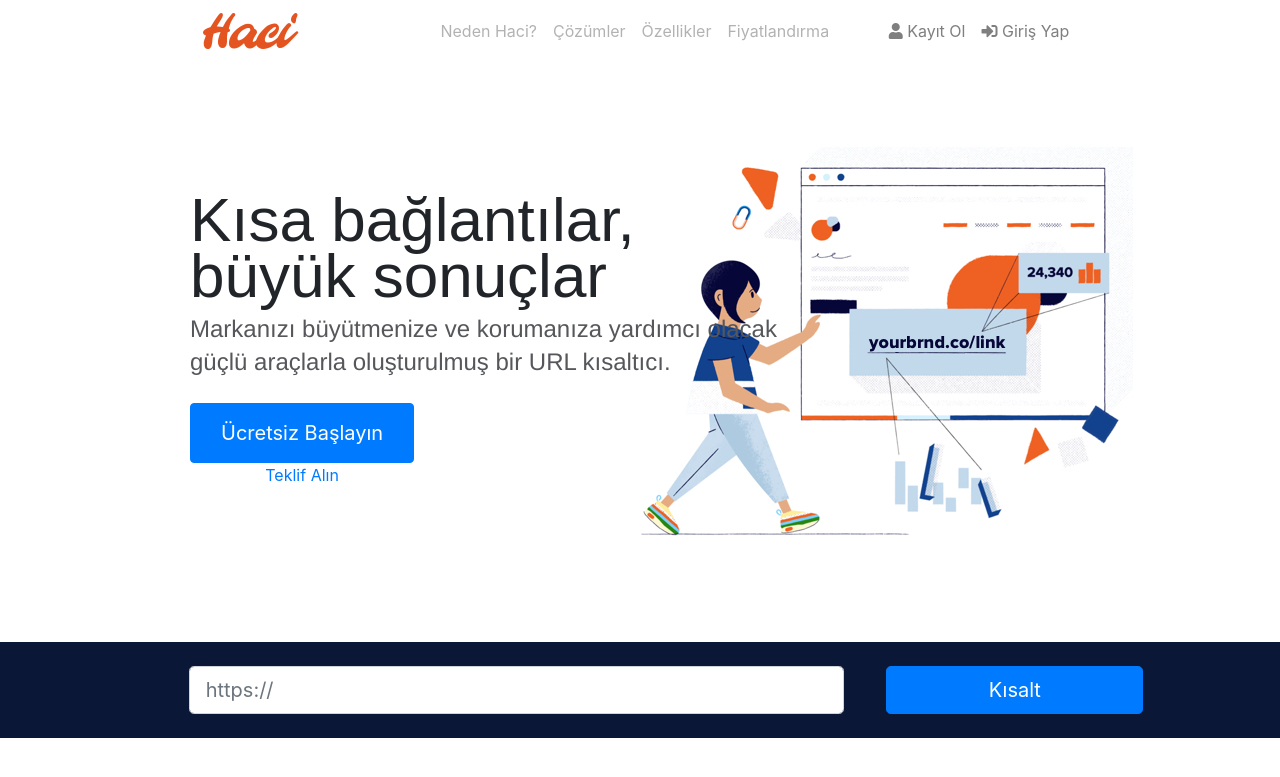
After one commit to HaciKandemir/link-shortener, a Symfony app: template templates/home/index.html.twig in a window 1280 px wide. The commit adds this page. Shown: the top 777 px of the page. Run offline with Twig, Linux system fonts and the light colour scheme; the template is opened without the code that fills it, so the values that code supplies are empty; some libraries are stand-ins or nearby versions; some web fonts are replaced.

Commit message:
temanın başlık kısmı tamamlandı, içeriğin bir kısmı tamamlandı

```diff
--- a/templates/base.html.twig
+++ b/templates/base.html.twig
@@ -1,8 +1,17 @@
 <!DOCTYPE html>
-<html>
+<html lang="tr">
     <head>
         <meta charset="UTF-8">
+        <meta name="viewport" content="width=device-width, initial-scale=1.0">
         <title>{% block title %}Welcome!{% endblock %}</title>
+
+        <link rel="stylesheet" href="https://maxcdn.bootstrapcdn.com/bootstrap/4.0.0/css/bootstrap.min.css">
+        <link rel="stylesheet" href="https://use.fontawesome.com/releases/v5.5.0/css/all.css">
+        <link rel="stylesheet" href="{{ asset('assets/css/style.css') }}">
+
+        <script src="https://code.jquery.com/jquery-3.2.1.slim.min.js"></script>
+        <script src="https://cdnjs.cloudflare.com/ajax/libs/popper.js/1.12.9/umd/popper.min.js"></script>
+        <script src="https://maxcdn.bootstrapcdn.com/bootstrap/4.0.0/js/bootstrap.min.js"></script>
         {# Run `composer require symfony/webpack-encore-bundle`
            and uncomment the following Encore helpers to start using Symfony UX #}
         {% block stylesheets %}
@@ -14,6 +23,11 @@
         {% endblock %}
     </head>
     <body>
+        {% block header %}{% endblock %}
+
+        {% block section %}{% endblock %}
         {% block body %}{% endblock %}
+
+        {% block footer %}{% endblock %}
     </body>
 </html>
--- /dev/null
+++ b/templates/home/index.html.twig
@@ -0,0 +1,42 @@
+{% extends 'base.html.twig' %}
+
+{% block title %}Hello HomeController!{% endblock %}
+
+{% block header %} {% include 'inc/header.html.twig' %} {% endblock %}
+
+{% block section %}
+    <section class="hero-container">
+            <div class="hero-wrap">
+                <div class="hero-content col-md-9">
+                    <div class="cell col-md-8">
+                        <h1>Kısa bağlantılar, büyük sonuçlar</h1>
+                        <h2>Markanızı büyütmenize ve korumanıza yardımcı olacak güçlü araçlarla oluşturulmuş bir URL kısaltıcı.</h2>
+                        <p>
+                            <a href="" class="btn btn-primary">Ücretsiz Başlayın</a>
+                            <br>
+                            <a href="">Teklif Alın</a>
+                        </p>
+                    </div>
+                </div>
+            </div>
+    </section>
+{% endblock %}
+
+{% block body %}
+    <div class="content">
+        <section class="url-shorten-row py-4">
+            <div class="col-md-10 mx-auto">
+                <div class="px-1">
+                    <form action="" class="form-inline">
+                        <div class="ml-lg-5 mr-lg-3 col-md-8 col-sm-12">
+                            <input style="width: 100%" type="url" class="form-control form-control-lg" autocomplete="off" name="url" placeholder="https://">
+                        </div>
+                        <button type="submit" class="btn btn-primary btn-lg col-md-3 col-10 mx-auto">Kısalt</button>
+                    </form>
+                </div>
+            </div>
+        </section>
+    </div>
+{% endblock %}
+
+{% block footer %}{% endblock %}
--- /dev/null
+++ b/templates/inc/header.html.twig
@@ -0,0 +1,36 @@
+<header>
+    <nav class="navbar navbar-light col-md-10 mx-auto navbar-expand-lg px-5">
+        <a class="navbar-brand pr-5" href="#">
+            <img src="{{ asset('assets/img/logo.png') }}" alt="">
+        </a>
+        <button class="navbar-toggler" type="button" data-toggle="collapse" data-target="#navbarMenu"
+                aria-controls="navbarMenu" aria-expanded="false" aria-label="Menü">
+            <span class="navbar-toggler-icon"></span>
+        </button>
+
+        <div class="navbar-collapse collapse" id="navbarMenu">
+            <ul class="navbar-nav m-auto">
+                <li class="nav-item">
+                    <a class="nav-link disabled" href="">Neden Haci?</a>
+                </li>
+                <li class="nav-item">
+                    <a class="nav-link disabled" href="">Çözümler</a>
+                </li>
+                <li class="nav-item">
+                    <a class="nav-link disabled" href="">Özellikler</a>
+                </li>
+                <li class="nav-item">
+                    <a class="nav-link disabled" href="">Fiyatlandırma</a>
+                </li>
+            </ul>
+            <ul class="navbar-nav ml-auto nav">
+                <li class="nav-item">
+                    <a class="nav-link" href="#"><span class="fa fa-user"></span> Kayıt Ol</a>
+                </li>
+                <li class="nav-item">
+                    <a class="nav-link" href="#"><span class="fa fa-sign-in-alt"></span> Giriş Yap</a>
+                </li>
+            </ul>
+        </div>
+    </nav>
+</header>
```
Also changed, not shown: src/Controller/HomeController.php (added, +21 -0 lines), public/assets/css/style.css (added), public/assets/img/bgIndexSection.png (added), public/assets/img/logo.png (added), 1 other file.
